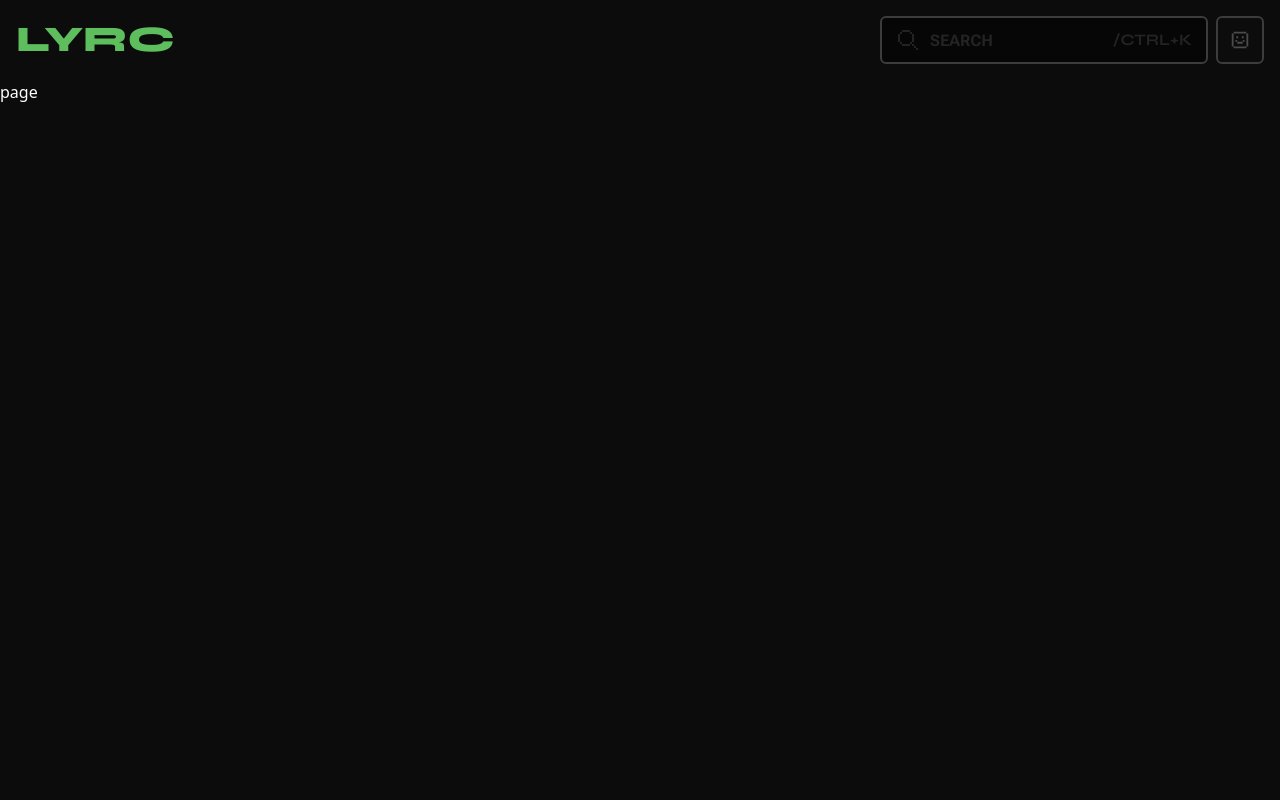
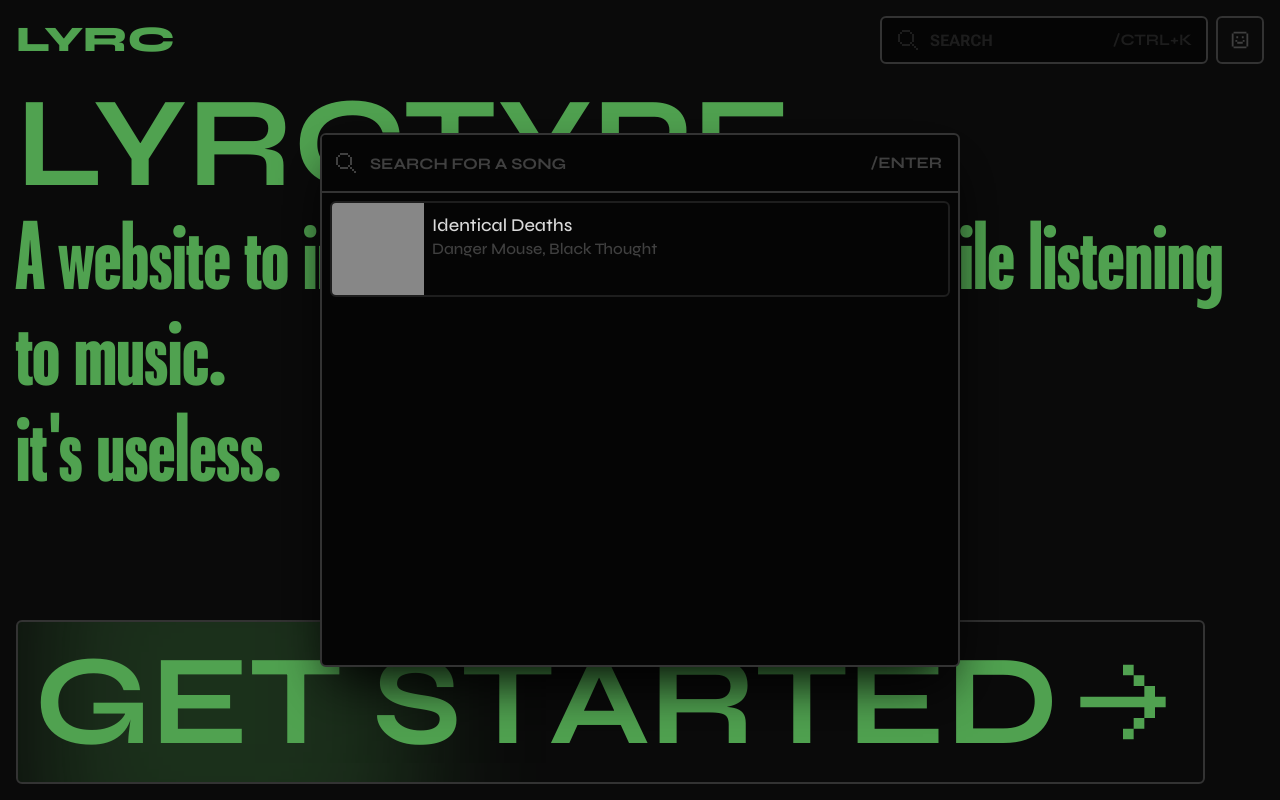
Before and after one commit to ronishrohan/lyrctype, a Next.js app: page /home in a window 1280 px wide. Built offline with nearby package versions, Linux system fonts and the light colour scheme; grey boxes are pictures that could not be loaded; a web font is replaced by a local one.

Commit message:
added search toolbar

```diff
--- a/next.config.mjs
+++ b/next.config.mjs
@@ -1,4 +1,10 @@
 /** @type {import('next').NextConfig} */
-const nextConfig = {};
+const nextConfig = {
+    redirects: async () => {
+        return [
+            {source: "/", destination: "/home", permanent: true}
+        ]
+    }
+};
 
 export default nextConfig;
--- a/src/app/(pages)/home/page.jsx
+++ b/src/app/(pages)/home/page.jsx
@@ -1,9 +1,33 @@
-import React from 'react'
+"use client"
+import Button from "@/app/components/Button/Button";
+import { icons } from "@/util/icons";
+import React from "react";
+import {useRouter} from "next/navigation";
 
-const page = () => {
+const HomePage = () => {
+  const router = useRouter();
+  function handleRedirect(){
+    router.push("/type")
+  }
   return (
-    <div>page</div>
-  )
-}
+    <section className="size-full flex flex-col px-4 pb-4 text-primary">
+      <div className="font-syne font-bold text-9xl inline">LYRCTYPE</div>
+      <div
+        style={{ fontVariationSettings: '"wdth" 25' }}
+        className="font-roboto font-semibold lg:text-8xl md:text-4xl inline"
+      >
+        A website to improve your typing skills while listening to music. <br />
+        it's useless.
+      </div>
+      <Button onClick={handleRedirect} className="size-fit mt-4 mt-auto">
+        <div className="size-full flex items-center justify-between p-4 text-primary fill-primary group-hover:text-green-100 group-hover:fill-green-100">
+          <div className="font-bold font-syne text-9xl z-20">GET STARTED</div>
+          <div className="size-32 z-20">{icons.arrow}</div>
+          <div className="absolute size-96 bg-primary opacity-25 blur-3xl" ></div>
+        </div>
+      </Button>
+    </section>
+  );
+};
 
-export default page
+export default HomePage;
--- a/src/app/(pages)/type/page.jsx
+++ b/src/app/(pages)/type/page.jsx
@@ -5,6 +5,7 @@ import Button from "@/app/components/Button/Button";
 import {icons} from "@/util/icons";
 import { useAtom } from "jotai";
 import { currentTheme as currentThemeAtom} from "@/store/themeStore";
+import {motion} from "framer-motion";
 
 const syne = Syne({ weight: "variable", subsets: ["latin"] });
 const roboto = Roboto_Flex({ weight: "600", subsets: ["latin"] });
@@ -40,7 +41,7 @@ const TypePage = () => {
             <Button onClick={() => window.open("https://github.com/ronishrohan/lyrctype", "_blank")} name={"GITHUB"} className="md:block lg:hidden" icon={icons.github} ></Button>
           </section>
           {/* <div className="size-full" ></div> */}
-          <Button onClick={() => window.open("https://github.com/ronishrohan/lyrctype", "_blank")} className="relative w-1/4 shrink-0 h-full md:hidden lg:block" name={"GITHUB"} icon={icons.github} ></Button>
+          <Button  onClick={() => window.open("https://github.com/ronishrohan/lyrctype", "_blank")} className="relative w-1/4 shrink-0 h-full md:hidden lg:block" name={"GITHUB"} icon={icons.github} ></Button>
         </section>
       </section>
       <SidebarContainer />
@@ -49,7 +50,7 @@ const TypePage = () => {
 };
 
 const TogglabbleButton = ({ children }) => {
-  return <button>{children.toString()}</button>;
+  return <motion.button>{children.toString()}</motion.button>;
 };
 
 const TypingArea = () => {
--- a/src/app/components/Button/Button.jsx
+++ b/src/app/components/Button/Button.jsx
@@ -2,7 +2,7 @@
 import React, { useLayoutEffect, useRef, useState } from "react";
 import { motion } from "framer-motion";
 
-const Button = ({ onClick, size, name, title, icon, ...others }) => {
+const Button = ({ onClick, size, name, title, icon,children, ...others }) => {
   const [ripples, setRipples] = React.useState([]);
   const buttonRef = useRef();
   const [mouse, setMouse] = useState([0,0]);
@@ -34,13 +34,14 @@ const Button = ({ onClick, size, name, title, icon, ...others }) => {
 
         className="relative cursor-default overflow-hidden size-full group rounded-md border-2 border-border hover:border-primary bg-background hover:bg-primary_tint flex items-center justify-center"
       >
-        <div
+        {children}
+        {icon && <div
           className={`${
             size == "small" ? "h-1/2" : "h-1/3"
           } aspect-square z-10 fill-grey_surface group-hover:fill-primary `}
         >
           {icon}
-        </div>
+        </div>}
         <div
           style={{ fontVariationSettings: '"wdth" 40, "grad" 120, "opsz" 95' }}
           className="font-semibold absolute z-10 group-hover:text-primary bottom-0 right-0 font-roboto m-2 text-xl leading-4 text-grey_surface"
@@ -59,7 +60,7 @@ const Button = ({ onClick, size, name, title, icon, ...others }) => {
               initial={{ scale: 0, opacity: 0.5 }}
               animate={{ scale: 2, opacity: 0 }}
               transition={{ duration: 0.5, ease: "circOut" }}
-              className="rounded-full z-0 absolute size-full aspect-square blur-2xl bg-primary "
+              className="rounded-[50%] z-0 absolute w-full  aspect-square blur-2xl bg-primary "
             ></motion.div>
           );
           }
--- a/src/app/components/Navbar/Navbar.jsx
+++ b/src/app/components/Navbar/Navbar.jsx
@@ -3,17 +3,19 @@ import React, { useState } from "react";
 import { Syne } from "next/font/google";
 import Button from "../Button/Button";
 import { icons } from "@/util/icons";
+import Link from "next/link";
 
 const syne = Syne({ subsets: ["latin"], weight: "variable" });
 
 const Navbar = () => {
   return (
     <header className="h-[80px] sticky p-4  flex bg-background items-center">
-      <div
+      <Link
+      href={"/"}
         className={`${syne.className} text-4xl font-black text-primary shrink-0`}
       >
         LYRC
-      </div>
+      </Link>
       <div className="flex gap-2 ml-auto h-full w-96">
         <SearchBar></SearchBar>
         <Button
@@ -46,7 +48,7 @@ const SearchBar = () => {
         onBlur={() => setIsFocused(false)}
           type="text"
           placeholder="SEARCH"
-          className="box-border peer pl-12 placeholder:text-grey_inactive font-roboto font-bold size-full focus:border-primary bg-background_darker outline-none border-2 border-border rounded-md p-4 text0sm"
+          className="box-border peer pl-12 placeholder:text-grey_inactive  font-roboto placeholder:font-bold size-full focus:border-primary bg-background_darker outline-none border-2 border-border rounded-md p-4 text0sm"
         />
         <div className="left-0 m-4  peer-focus:fill-primary  size-6 fill-grey_inactive absolute">
           {icons.search}
--- a/src/app/components/Root/ThemedBody.jsx
+++ b/src/app/components/Root/ThemedBody.jsx
@@ -3,11 +3,13 @@ import { useAtomValue } from 'jotai'
 import Navbar from '../Navbar/Navbar'
 import React from 'react'
 import { currentTheme as currentThemeAtom } from '@/store/themeStore'
+import Search from '../Search/Search'
 
 const ThemedBody = ({children}) => {
     const currentTheme = useAtomValue(currentThemeAtom)
   return (
     <body className={`${currentTheme} flex flex-col`}>
+          <Search></Search>
           <Navbar />
           {children}
         </body>
--- /dev/null
+++ b/src/app/components/Search/Search.jsx
@@ -0,0 +1,83 @@
+"use client"
+import { icons } from "@/util/icons";
+import { Syne } from "next/font/google";
+import React from "react";
+import { AnimatePresence, motion } from "framer-motion";
+import { useRouter } from "next/navigation";
+
+const syne = Syne({ subsets: ["latin"], weight: "variable" });
+
+const Search = () => {
+  return (
+    <AnimatePresence>
+      <div className="z-50 fixed size-full flex items-center justify-center pointer-events-none">
+        <motion.div
+          initial={{ opacity: 0 }}
+          animate={{ opacity: 1 }}
+          transition={{ duration: 0.3 }}
+          className="z-40 absolute size-full bg-black/15"
+        ></motion.div>
+        <motion.div
+          initial={{ opacity: 0, scale: 0.95 }}
+          animate={{ opacity: 1, scale: 1 }}
+          transition={{ duration: 0.3, type: "tween", ease: "circInOut" }}
+          className="pointer-events-auto bg-background_darker h-2/3 overflow-hidden relative shadow-black shadow-2xl w-1/2 rounded-md border-2 border-border flex flex-col  "
+        >
+          <SearchBar></SearchBar>
+          <div className="size-full p-2 flex flex-col gap-2">
+            <SearchResult></SearchResult>
+          </div>
+        </motion.div>
+      </div>
+    </AnimatePresence>
+  );
+};
+
+const SearchResult = () => {
+    const router = useRouter();
+    function handleRedirect(){
+        router.push("/type")
+    }
+  return (
+    <button onClick={handleRedirect} className="w-full h-24 rounded-md border-2 hover:bg-primary_tint hover:text-primary group border-grey_inactive hover:border-primary overflow-hidden bg-background_darker flex items-center">
+      <div className="h-full aspect-square">
+        <img
+          src="https://media.pitchfork.com/photos/627bb38d93f71d60359384f1/1:1/w_320,c_limit/Danger-Mouse-Black-Thought-Cheat-Codes-2022.jpg"
+          alt=""
+          className="w-full h-full shrink-0 object-cover"
+        />
+      </div>
+      <div
+        className={`flex size-full  font-medium flex-col items-start leading-5 p-2 ${syne.className}`}
+      >
+        <div className="text-lg">Identical Deaths</div>
+        <div className="text-md text-grey_surface group-hover:text-primary">
+          Danger Mouse, Black Thought
+        </div>
+      </div>
+      <div className="size-11 ml-auto fill-primary mx-4 translate-y-1 group-hover:opacity-100 opacity-0 transition-opacity">
+        {icons.play}
+      </div>
+    </button>
+  );
+};
+
+const SearchBar = () => {
+  return (
+    <div className="relative w-full h-fit flex items-center border-b-2 border-border">
+      <input
+        type="text"
+        placeholder="SEARCH FOR A SONG"
+        className="p-4 placeholder:text-grey_surface placeholder:font-syne placeholder:font-bold outline-none bg-background_darker w-full pl-12"
+      />
+      <div className="absolute size-6 ml-3 left-0 fill-grey_surface">
+        {icons.search}
+      </div>
+      <div className="font-syne font-bold right-0 p-4 bg- text-grey_surface">
+        /ENTER
+      </div>
+    </div>
+  );
+};
+
+export default Search;
--- a/src/util/icons.jsx
+++ b/src/util/icons.jsx
@@ -56,4 +56,20 @@ export const icons = {
       </svg>
     </>
   ),
+  arrow: (
+    <>
+      <svg xmlns="http://www.w3.org/2000/svg" viewBox="0 0 24 24">
+        {" "}
+        <path d="M4 11v2h12v2h2v-2h2v-2h-2V9h-2v2H4zm10-4h2v2h-2V7zm0 0h-2V5h2v2zm0 10h2v-2h-2v2zm0 0h-2v2h2v-2z" />{" "}
+      </svg>
+    </>
+  ),
+  play: (
+    <>
+      <svg xmlns="http://www.w3.org/2000/svg" viewBox="0 0 24 24">
+        {" "}
+        <path d="M10 20H8V4h2v2h2v3h2v2h2v2h-2v2h-2v3h-2v2z" />{" "}
+      </svg>
+    </>
+  ),
 };
```
